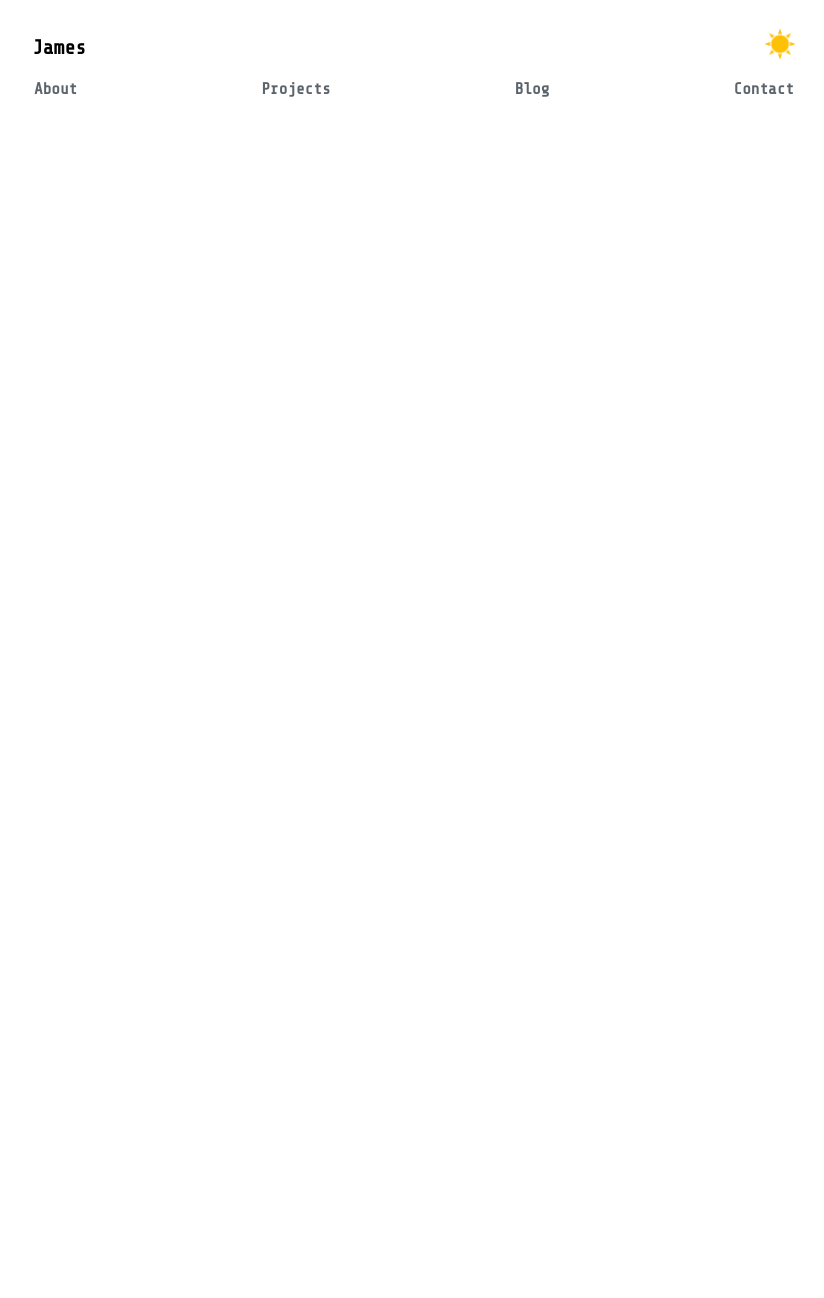
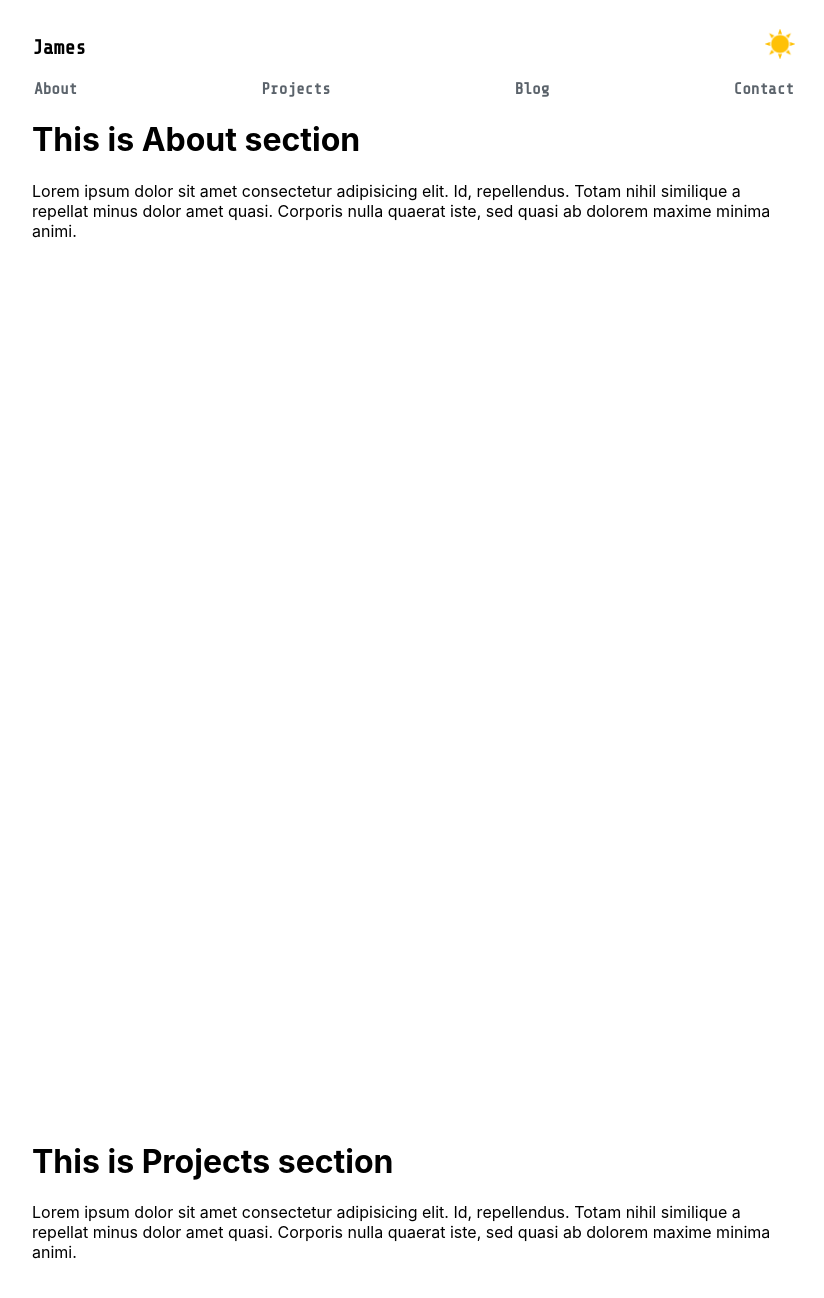
Before and after one commit to jamesncox/portfolio-v2, a React (Create React App) app: page / in a window 1280 px wide. Shown: the top 1298 px of the page, without its empty margins (224-1048 px from the left). Before the commit the page ends 800 px from the top, so only its background shows below. Built offline with nearby package versions, Linux system fonts and the light colour scheme.

Commit message:
Create About.js and Projects.js

```diff
--- a/src/App.js
+++ b/src/App.js
@@ -2,6 +2,8 @@ import React from 'react'
 import './stylesheets/App.css'
 import './stylesheets/Responsive.css'
 import './stylesheets/NavMenu.css'
+import About from './components/about/About'
+import Projects from './components/projects/Projects'
 
 import Header from './components/layout/Header'
 
@@ -9,6 +11,8 @@ function App() {
   return (
     <div className="App">
       <Header />
+      <About />
+      <Projects />
     </div>
   );
 }
--- /dev/null
+++ b/src/components/about/About.js
@@ -0,0 +1,13 @@
+import React from 'react'
+
+function About() {
+
+    return (
+        <div id="about" style={{height: 1000}}>
+          <h1>This is About section</h1>
+          Lorem ipsum dolor sit amet consectetur adipisicing elit. Id, repellendus. Totam nihil similique a repellat minus dolor amet quasi. Corporis nulla quaerat iste, sed quasi ab dolorem maxime minima animi.
+        </div>
+    )
+}
+
+export default About
--- /dev/null
+++ b/src/components/projects/Projects.js
@@ -0,0 +1,13 @@
+import React from 'react'
+
+function Projects() {
+
+    return (
+        <div id="projects" style={{height: 1000}}>
+          <h1>This is Projects section</h1>
+          Lorem ipsum dolor sit amet consectetur adipisicing elit. Id, repellendus. Totam nihil similique a repellat minus dolor amet quasi. Corporis nulla quaerat iste, sed quasi ab dolorem maxime minima animi.
+        </div>
+    )
+}
+
+export default Projects
```
